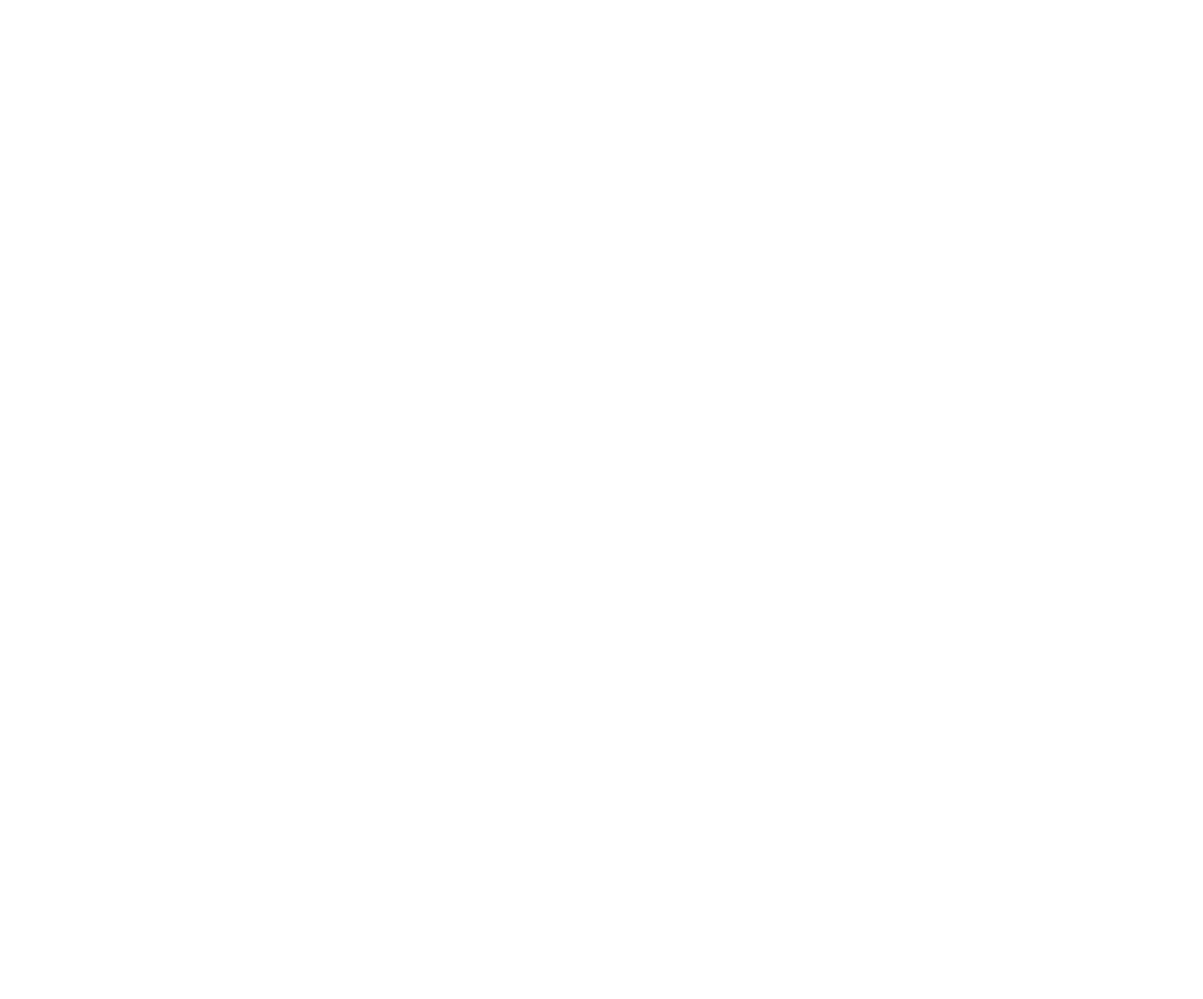
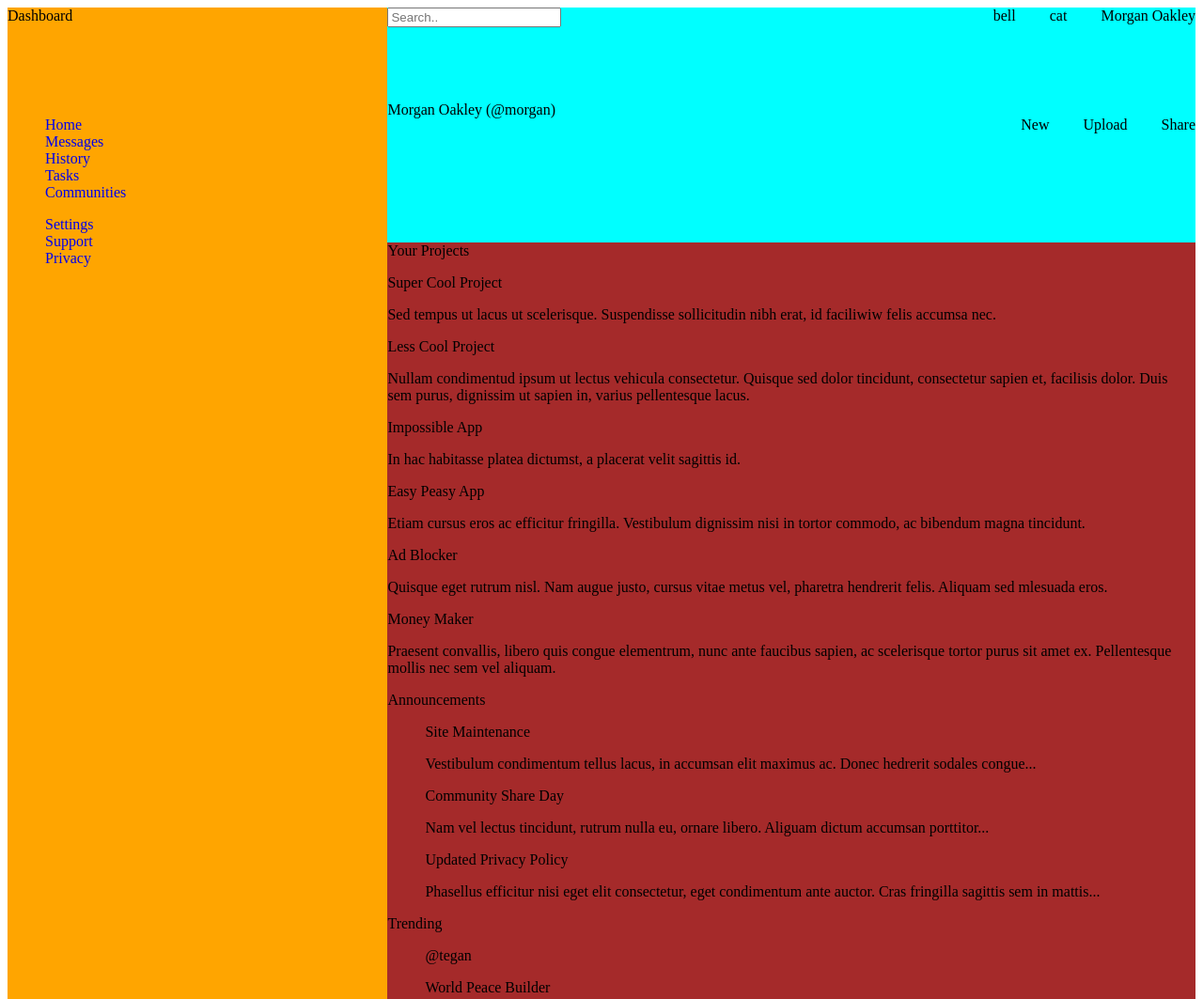
Before and after one commit to ValeriaBlagodatskaja/project-admin-dashboard, a plain HTML site: page index.html in a window 1280 px wide. Shown: the top 1063 px of the page at 94% size. Before the commit the page ends 800 px from the top, so only its background shows below. Drawn offline with Linux system fonts and the light colour scheme.

Commit message:
initial commit

```diff
--- a/index.html
+++ b/index.html
@@ -8,10 +8,126 @@
     <link rel="stylesheet" type="text/css" href="styles.css" />
   </head>
   <body>
-    <div container grid>
-      <header></header>
-      <sidebar> </sidebar>
-      <main-content></main-content>
-    </div>
+    <div class="container">
+      <header id="header-container">
+        <div class="search-notification flex-container-1">
+
+          <div class="search-bar flex-search">
+            <input type="text" placeholder="Search..">
+          </div>
+          <div class="header-flex-items-1">
+
+            <div class="notification ">bell</div>
+            <div class="cat-logo ">cat</div>
+            <div class="morgan ">Morgan Oakley</div>
+
+          </div>
+
+        </div>
+        <div class="logo-menu">
+          <div class="logo">Morgan Oakley (@morgan)</div>
+          <div class="menu">
+            <ul class="flex-menu">
+              <li>New</li>
+              <li>Upload</li>
+              <li>Share</li>
+            </ul>
+          </div>
+
+        </div>
+      </header>
+      <nav id="sidebar">
+        <div class="dashboard">Dashboard</div>
+        <div class="navigation">
+          <ul>
+            <li>
+              <a href="#">Home</a>
+            </li>
+            <li>
+              <a href="#">Messages</a>
+            </li>
+            <li>
+              <a href="#">History</a>
+            </li>
+            <li>
+              <a href="#">Tasks</a>
+            </li>
+            <li>
+              <a href="#">Communities</a>
+            </li>
+          </ul>
+
+          <ul>
+            <li>
+              <a href="#">Settings</a>
+            </li>
+            <li>
+              <a href="#">Support</a>
+            </li>
+            <li>
+              <a href="#">Privacy</a>
+            </li>
+          </ul>
+
+
+        </div>
+      </nav>
+      <article id="main-content">
+        <div class="projects">Your Projects</div>
+        <div class="project">
+          <p class="title">Super Cool Project</p>
+          <p>Sed tempus ut lacus ut scelerisque. Suspendisse sollicitudin nibh erat, id faciliwiw felis accumsa nec.</p>
+        </div>
+        <div class="project">
+          <p class="title">Less Cool Project</p>
+          <p>Nullam condimentud ipsum ut lectus vehicula consectetur. Quisque sed dolor tincidunt, consectetur sapien et, facilisis dolor. Duis sem purus, dignissim ut sapien in, varius pellentesque lacus.</p>
+
+        </div>
+        <div class="project">
+          <p class="title">Impossible App</p>
+          <p>In hac habitasse platea dictumst, a placerat velit sagittis id.</p>
+        </div>
+        <div class="project">
+          <p class="title">Easy Peasy App</p>
+          <p>Etiam cursus eros ac efficitur fringilla. Vestibulum dignissim nisi in tortor commodo, ac bibendum magna tincidunt.</p>
+        </div>
+        <div class="project">
+          <p class="title">Ad Blocker</p>
+          <p>Quisque eget rutrum nisl. Nam augue justo, cursus vitae metus vel, pharetra hendrerit felis. Aliquam sed mlesuada eros.</p>
+        </div>
+        <div class="project">
+          <p class="title">Money Maker</p>
+          <p>Praesent convallis, libero quis congue elementrum, nunc ante faucibus sapien, ac scelerisque tortor purus sit amet ex. Pellentesque mollis nec sem vel aliquam.</p>
+        </div>
+        <div class="Announcements">Announcements</div>
+        <ul>
+          <li>Site Maintenance
+            <p>Vestibulum condimentum tellus lacus, in accumsan elit maximus ac. Donec hedrerit sodales congue...</p>
+          </li>
+          <li>Community Share Day
+            <p>Nam vel lectus tincidunt, rutrum nulla eu, ornare libero. Aliguam dictum accumsan porttitor...</p>
+          </li>
+          <li>Updated Privacy Policy
+            <p>Phasellus efficitur nisi eget elit consectetur, eget condimentum ante auctor. Cras fringilla sagittis sem in mattis...</p>
+          </li>
+        </ul>
+        <div class="trending">Trending
+
+        </div>
+        <ul>
+          <li>@tegan
+            <p>World Peace Builder</p>
+          </li>
+          <li>@morgan
+            <p>Super Cool Project</p>
+          </li>
+          <li>@kendall
+            <p>Life Changing App</p>
+          </li>
+          <li>@alex
+            <p>No Traffic Maker</p>
+          </li>
+        </ul>
+      </article>
   </body>
 </html>
--- a/styles.css
+++ b/styles.css
@@ -0,0 +1,56 @@
+.container {
+  display: grid;
+  grid-template-areas:
+    "nav header"
+    "nav article";
+  grid-template-rows: 250px 1fr;
+  grid-template-columns: 32% 1fr;
+  height: 100vh;
+  margin: 0;
+}
+
+#header-container {
+  background-color: aqua;
+  grid-area: header;
+  display: grid;
+  grid-template-rows: 100px auto;
+}
+.flex-container-1 {
+  display: flex;
+  justify-content: space-between;
+}
+.flex-search {
+  justify-content: flex-start;
+}
+.header-flex-items-1 {
+  display: flex;
+  gap: 36px;
+}
+.logo-menu {
+  display: flex;
+  justify-content: space-between;
+}
+.flex-menu {
+  display: flex;
+  gap: 36px;
+  list-style: none;
+}
+#sidebar {
+  background-color: orange;
+  grid-area: nav;
+  display: grid;
+  grid-template-rows: 100px auto;
+}
+
+ul {
+  list-style: none;
+}
+.navigation a {
+  text-decoration: none;
+}
+#main-content {
+  background-color: brown;
+  grid-area: article;
+}
+.search-bar {
+}
```
Also changed, not shown: bell-ring-outline.svg (added).
